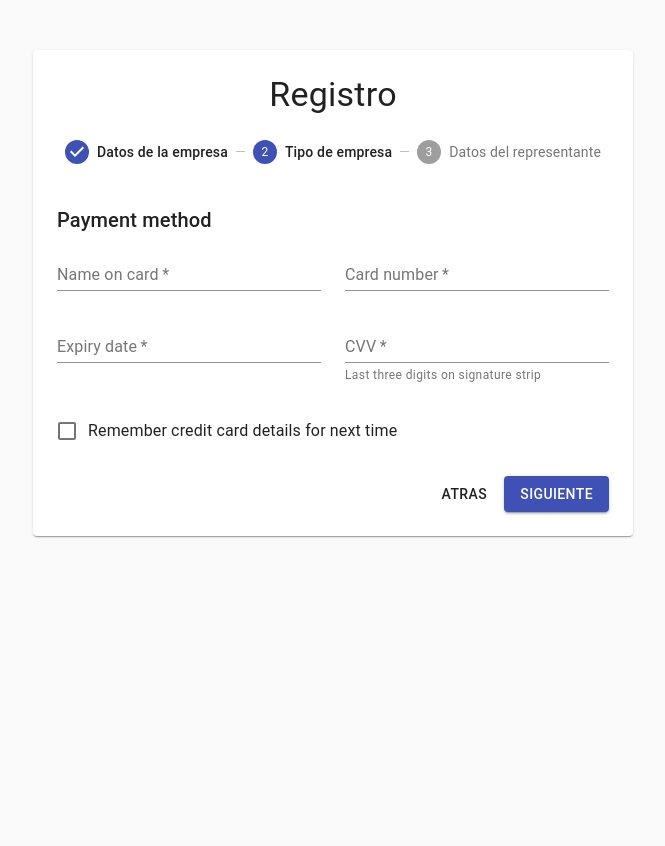
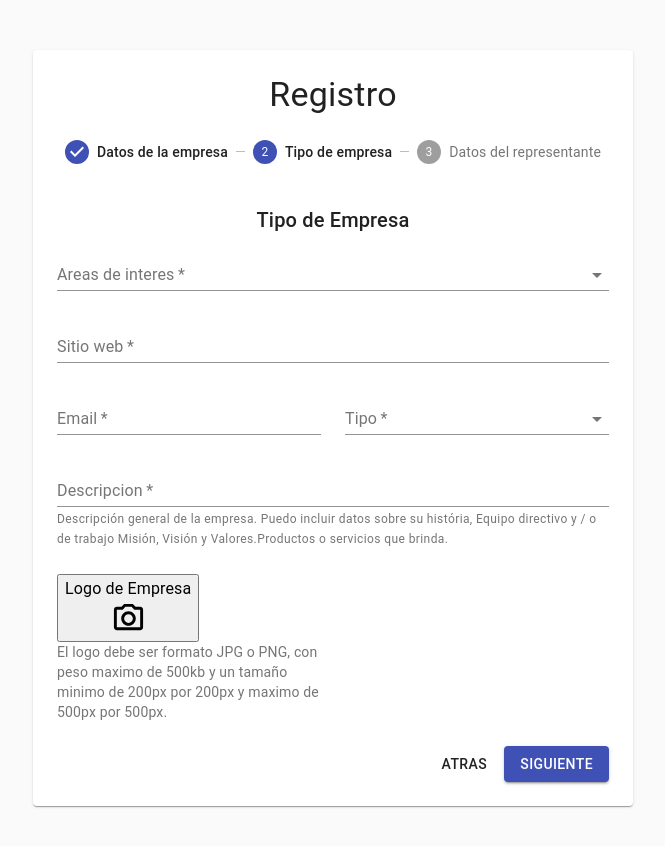
Before and after one commit to comunidad-de-trabajo/frontend, a React (Create React App) app: page /registroEmpresa2 in a window 1280 px wide. Shown: the top 846 px of the page, without its empty margins (307-972 px from the left). Before the commit the page ends 800 px from the top, so only its background shows below. Built offline with nearby package versions, Linux system fonts and the light colour scheme; the HTML template or start-up script is replaced by a standard one.

Commit message:
display tipo empresa ok

```diff
--- a/package.json
+++ b/package.json
@@ -14,6 +14,7 @@
     "react": "^17.0.1",
     "react-dom": "^17.0.1",
     "react-error-boundary": "^3.1.0",
+    "react-icons": "^4.2.0",
     "react-router-dom": "^5.2.0",
     "react-scripts": "4.0.1",
     "recoil": "^0.1.2",
--- a/src/components/TipoEmpresa.js
+++ b/src/components/TipoEmpresa.js
@@ -3,57 +3,84 @@ import Typography from '@material-ui/core/Typography';
 import Grid from '@material-ui/core/Grid';
 import TextField from '@material-ui/core/TextField';
 import FormControlLabel from '@material-ui/core/FormControlLabel';
-import Checkbox from '@material-ui/core/Checkbox';
+import { MenuItem } from '@material-ui/core';
+import CameraAltOutlinedIcon from '@material-ui/icons/CameraAltOutlined';
+import Button from '@material-ui/core/Button';
+import IconButton from '@material-ui/core/IconButton';
 
 export default function TipoEmpresa() {
   return (
     <React.Fragment>
-      <Typography variant="h6" gutterBottom>
-        Payment method
+      <Typography align="center" variant="h6" gutterBottom>
+        Tipo de Empresa
       </Typography>
       <Grid container spacing={3}>
-        <Grid item xs={12} md={6}>
+        <Grid item xs={12}>
           <TextField
             required
-            id="cardName"
-            label="Name on card"
+            id="Areas de interes"
+            label="Areas de interes"
             fullWidth
-            autoComplete="cc-name"
+            select
+          >
+            <MenuItem value="Administración">Administración</MenuItem>
+            <MenuItem value="Producción">Producción</MenuItem>
+            <MenuItem value="Finanzas y Contabilidad">
+              Finanzas y Contabilidad
+            </MenuItem>
+            <MenuItem value="Marketing">Marketing</MenuItem>
+            <MenuItem value="Informática">Informática</MenuItem>
+            <MenuItem value="Servicios">Servicios</MenuItem>
+            <MenuItem value="Turismo">Turismo</MenuItem>
+            <MenuItem value="Salud">Salud</MenuItem>
+            <MenuItem value="Educación">Educación</MenuItem>
+            <MenuItem value="Rehabilitación">Rehabilitación</MenuItem>
+            <MenuItem value="Ambiente">Ambiente</MenuItem>
+            <MenuItem value="Sustentabilidad">Sustentabilidad</MenuItem>
+            <MenuItem value="Inclusión social ">Inclusión social </MenuItem>
+            <MenuItem value="Diseño">Diseño</MenuItem>
+            <MenuItem value="Arte">Arte</MenuItem>
+            <MenuItem value="Cultura">Cultura</MenuItem>
+            <MenuItem value="Actividad Fisica">Actividad Fisica</MenuItem>
+            <MenuItem value="Deporte">Deporte</MenuItem>
+          </TextField>
+        </Grid>
+        <Grid item xs={12}>
+          <TextField required id="Sitio web" label="Sitio web" fullWidth />
+        </Grid>
+        <Grid item xs={12} md={6}>
+          <TextField required id="Email" label="Email" fullWidth />
+        </Grid>
+        <Grid item xs={12} md={6}>
+          <TextField required id="Tipo" label="Tipo" fullWidth select>
+            <MenuItem value="Emprendimiento">Emprendimiento</MenuItem>
+            <MenuItem value="PYME">PYME</MenuItem>
+            <MenuItem value="Empresa">Empresa</MenuItem>
+            <MenuItem value="Industria">Industria</MenuItem>
+            <MenuItem value="Agencia">Agencia</MenuItem>
+          </TextField>
+        </Grid>
+        <Grid item xs={12}>
+          <TextField
+            required
+            id="Descripcion"
+            label="Descripcion"
+            multiline
+            fullWidth
+            helperText="Descripción general de la empresa. Puedo incluir datos sobre su história,
+            Equipo directivo y / o de trabajo Misión, Visión y Valores.Productos o servicios
+            que brinda."
           />
         </Grid>
         <Grid item xs={12} md={6}>
-          <TextField
-            required
-            id="cardNumber"
-            label="Card number"
-            fullWidth
-            autoComplete="cc-number"
-          />
-        </Grid>
-        <Grid item xs={12} md={6}>
-          <TextField
-            required
-            id="expDate"
-            label="Expiry date"
-            fullWidth
-            autoComplete="cc-exp"
-          />
-        </Grid>
-        <Grid item xs={12} md={6}>
-          <TextField
-            required
-            id="cvv"
-            label="CVV"
-            helperText="Last three digits on signature strip"
-            fullWidth
-            autoComplete="cc-csc"
-          />
-        </Grid>
-        <Grid item xs={12}>
-          <FormControlLabel
-            control={<Checkbox color="secondary" name="saveCard" value="yes" />}
-            label="Remember credit card details for next time"
-          />
+          <button>
+            <Typography align="center">Logo de Empresa</Typography>
+            <CameraAltOutlinedIcon fontSize="large" />
+          </button>
+          <Typography variant="inherit" display="block" color="textSecondary">
+            El logo debe ser formato JPG o PNG, con peso maximo de 500kb y un
+            tamaño minimo de 200px por 200px y maximo de 500px por 500px.
+          </Typography>
         </Grid>
       </Grid>
     </React.Fragment>
```
Also changed, not shown: 1 other file (tests, documents, lock files or other folders).
